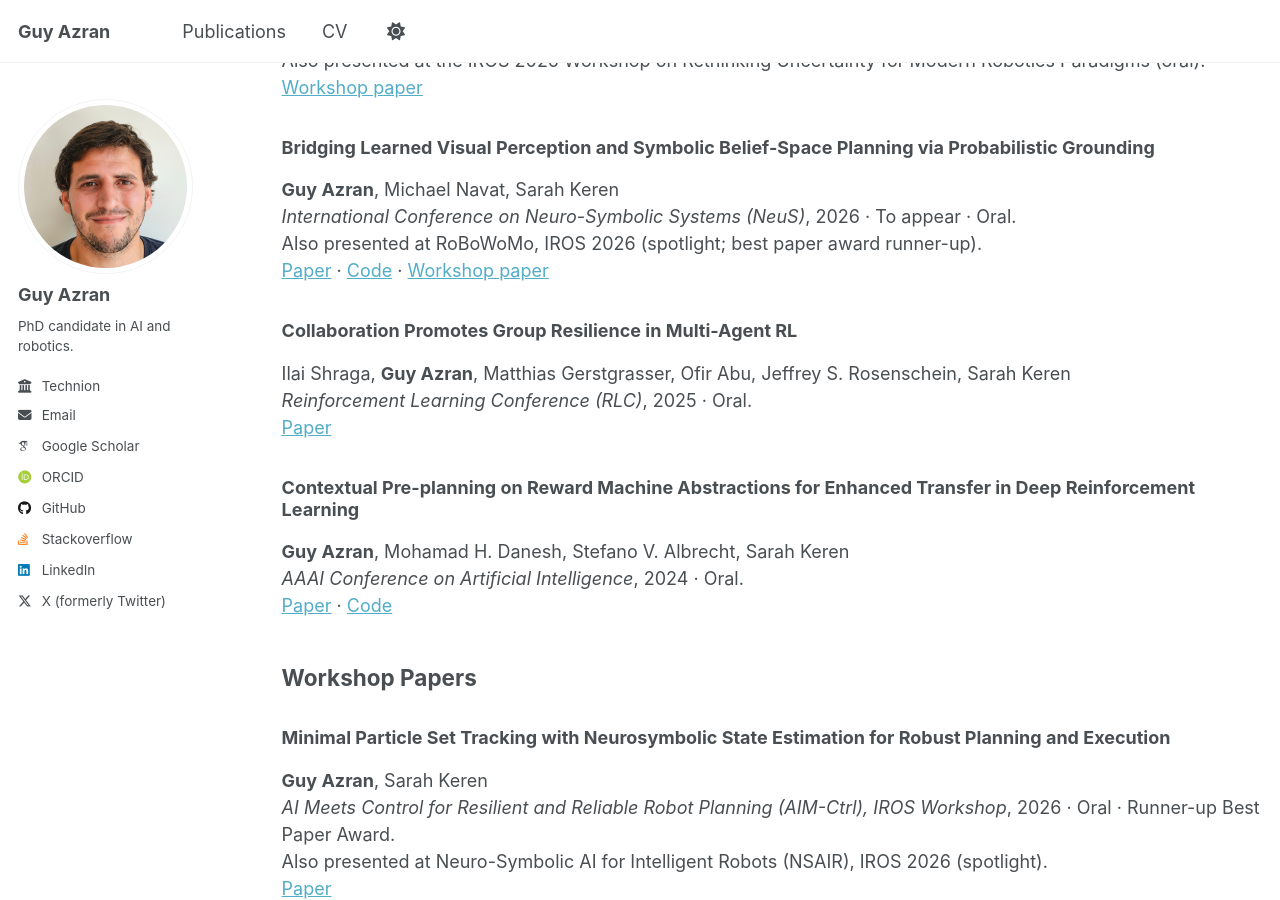
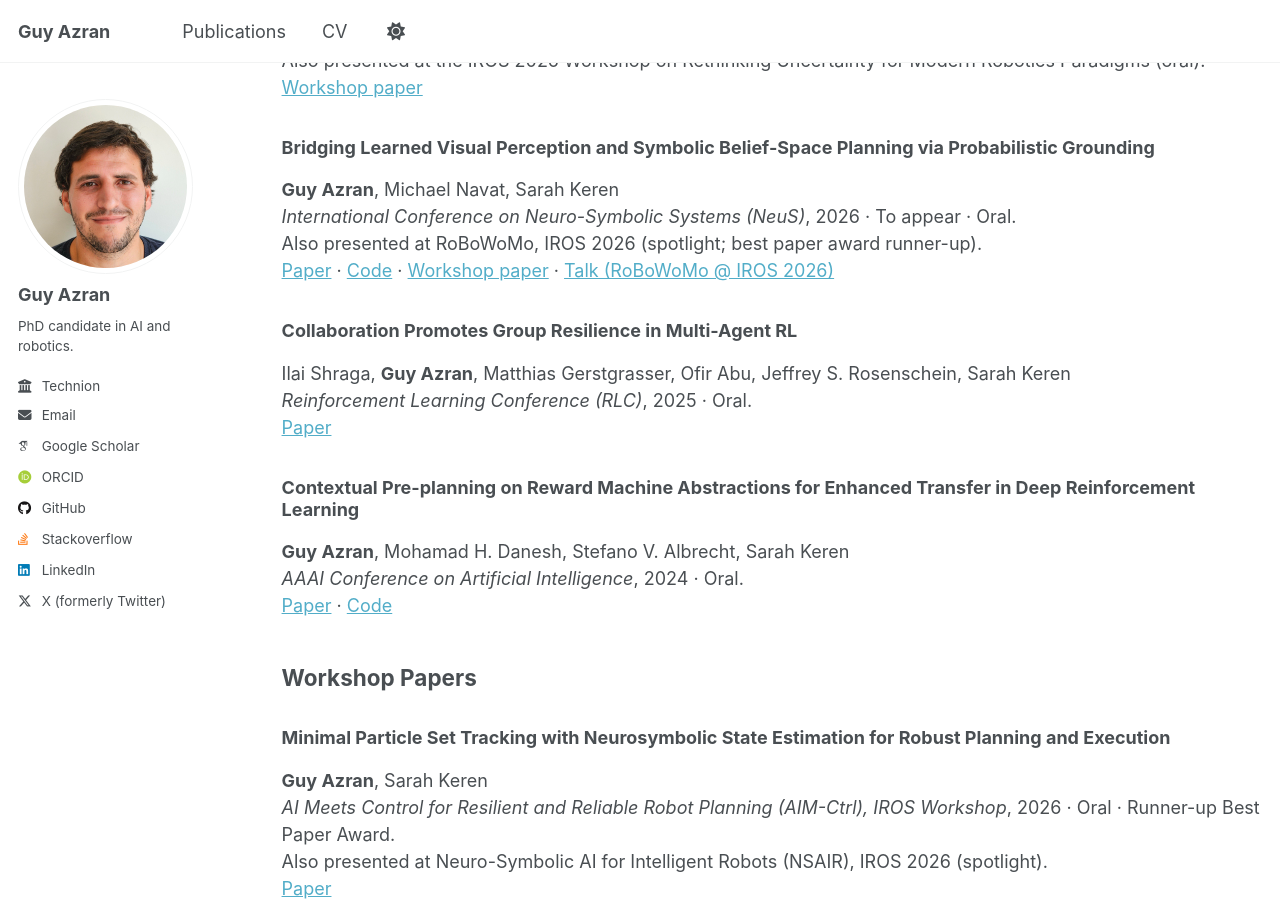
Before and after one commit to guyazran/guyazran.github.io, a Jekyll site: the page built from _pages/publications.html, in a window 1280 px wide and 900 px high, scrolled down 327 px. Built offline with Jekyll 4.4.1, drawn with Linux system fonts in a browser that asks for light colours; some web fonts are replaced; a script that is not in the unit is left out.

Commit message:
Add RoBoWoMo talk recording to publication links

```diff
--- a/_includes/publication-entry.html
+++ b/_includes/publication-entry.html
@@ -5,7 +5,7 @@
       {% for author in post.authors %}{% if author == site.author.name %}<strong>{{ author | escape }}</strong>{% else %}{{ author | escape }}{% endif %}{% unless forloop.last %}, {% endunless %}{% endfor %}<br />
       <i>{{ post.venue | escape }}</i>{% if post.publication_year %}, {{ post.publication_year }}{% endif %}{% if post.status %} · {{ post.status | escape }}{% endif %}{% if post.presentation %} · {{ post.presentation | escape }}{% endif %}.<br />
       {% if post.note %}{{ post.note | escape }}<br />{% endif %}
-      {% if post.paperurl %}<a href="{{ post.paperurl | escape }}" aria-label="Paper: {{ post.title | escape }}">Paper</a>{% endif %}{% if post.codeurl %}{% if post.paperurl %} · {% endif %}<a href="{{ post.codeurl | escape }}" aria-label="Code: {{ post.title | escape }}">Code</a>{% endif %}{% if post.workshopurl %}{% if post.paperurl or post.codeurl %} · {% endif %}<a href="{{ post.workshopurl | escape }}" aria-label="Workshop paper: {{ post.title | escape }}">Workshop paper</a>{% endif %}
+      {% if post.paperurl %}<a href="{{ post.paperurl | escape }}" aria-label="Paper: {{ post.title | escape }}">Paper</a>{% endif %}{% if post.codeurl %}{% if post.paperurl %} · {% endif %}<a href="{{ post.codeurl | escape }}" aria-label="Code: {{ post.title | escape }}">Code</a>{% endif %}{% if post.workshopurl %}{% if post.paperurl or post.codeurl %} · {% endif %}<a href="{{ post.workshopurl | escape }}" aria-label="Workshop paper: {{ post.title | escape }}">Workshop paper</a>{% endif %}{% if post.talkurl %}{% if post.paperurl or post.codeurl or post.workshopurl %} · {% endif %}<a href="{{ post.talkurl | escape }}" aria-label="{{ post.talklabel | default: 'Talk' | escape }}: {{ post.title | escape }}">{{ post.talklabel | default: 'Talk' | escape }}</a>{% endif %}
     </p>
   </article>
 </div>
```
Also changed, not shown: _publications/2026-belief-space-planning.md (+2 -0 lines).
